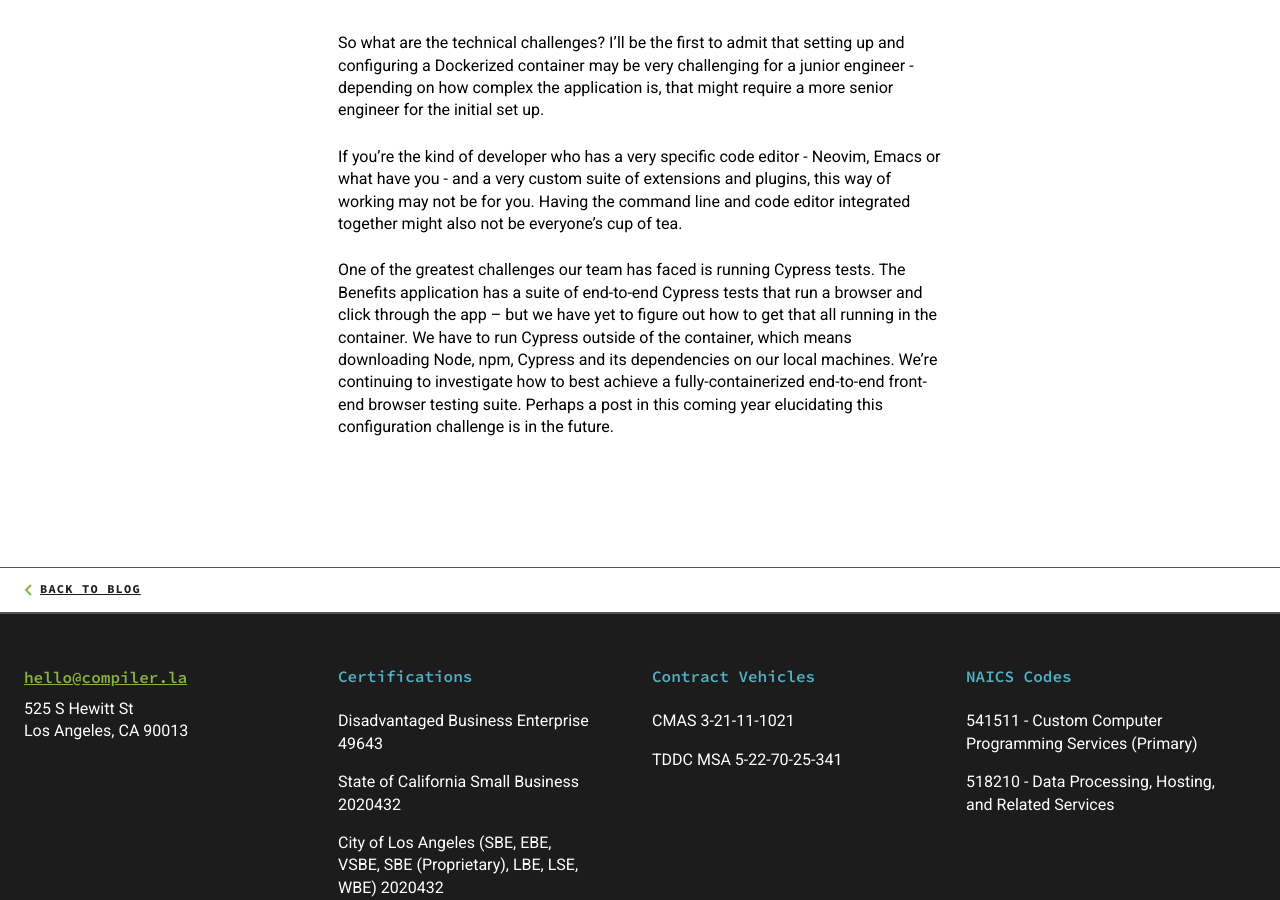
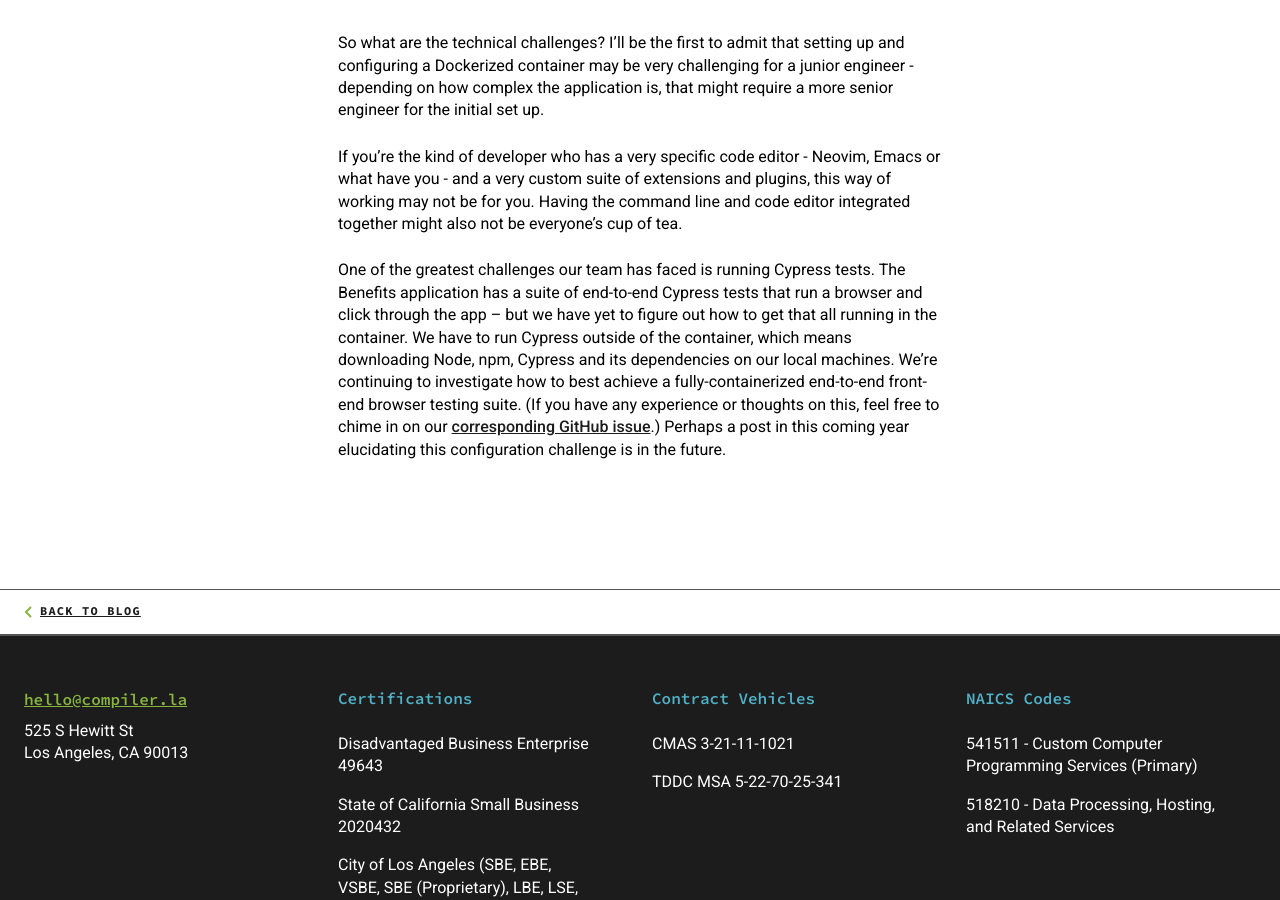
Before and after one commit to compilerla/compiler.la, a Jekyll site: the page built from _posts/2024-01-05-devcontainer-platform-agnostic-team.md, in a window 1280 px wide and 900 px high, scrolled down 4390 px. Built offline with Jekyll 4.4.1, drawn with Linux system fonts in a browser that asks for light colours.

Commit message:
feat(blog): add one last sentence

```diff
--- a/_posts/2024-01-05-devcontainer-platform-agnostic-team.md
+++ b/_posts/2024-01-05-devcontainer-platform-agnostic-team.md
@@ -65,4 +65,4 @@
 
 If you’re the kind of developer who has a very specific code editor - Neovim, Emacs or what have you - and a very custom suite of extensions and plugins, this way of working may not be for you. Having the command line and code editor integrated together might also not be everyone’s cup of tea.
 
-One of the greatest challenges our team has faced is running Cypress tests. The Benefits application has a suite of end-to-end Cypress tests that run a browser and click through the app – but we have yet to figure out how to get that all running in the container. We have to run Cypress outside of the container, which means downloading Node, npm, Cypress and its dependencies on our local machines. We’re continuing to investigate how to best achieve a fully-containerized end-to-end front-end browser testing suite. Perhaps a post in this coming year elucidating this configuration challenge is in the future.
+One of the greatest challenges our team has faced is running Cypress tests. The Benefits application has a suite of end-to-end Cypress tests that run a browser and click through the app – but we have yet to figure out how to get that all running in the container. We have to run Cypress outside of the container, which means downloading Node, npm, Cypress and its dependencies on our local machines. We’re continuing to investigate how to best achieve a fully-containerized end-to-end front-end browser testing suite. (If you have any experience or thoughts on this, feel free to chime in on our [corresponding GitHub issue](https://github.com/cal-itp/benefits/issues/681).) Perhaps a post in this coming year elucidating this configuration challenge is in the future.
```
